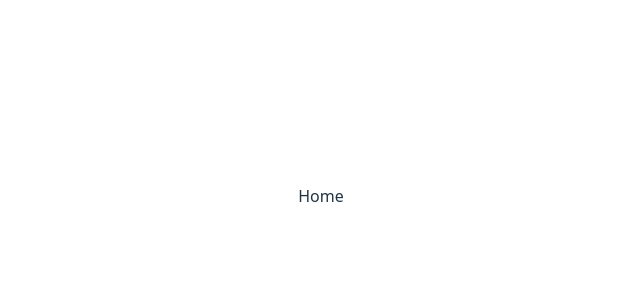
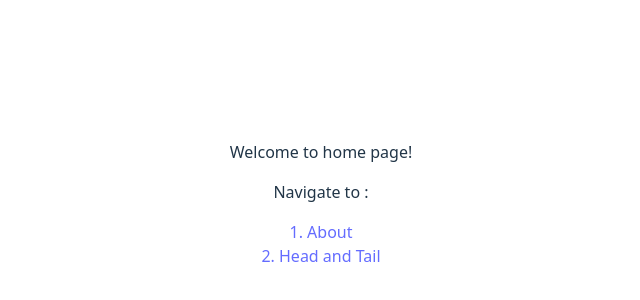
Before and after one commit to RajkiranDev123/react_task_1, a React (Vite) app: page / in a window 1280 px wide. Shown: the part 204-504 px from the top of the page, without its empty margins (319-959 px from the left). Built offline with nearby package versions, Linux system fonts and the light colour scheme.

Commit message:
pages created

```diff
--- a/src/pages/Head_Tail.jsx
+++ b/src/pages/Head_Tail.jsx
@@ -1,8 +1,16 @@
-import React from 'react'
+import React, { useState, useEffect } from 'react'
 
 const Head_Tail = () => {
+
+
+  const [choose,setChoose]=useState("")
+
   return (
-    <div>Head&Tail</div>
+    <div>
+
+
+      ioujgh
+    </div>
   )
 }
 
--- a/src/pages/Home.jsx
+++ b/src/pages/Home.jsx
@@ -1,9 +1,24 @@
 import React from 'react'
+import { Link } from 'react-router-dom'
 
 const Home = () => {
-  return (
-    <div>Home</div>
-  )
+    return (
+        <div>
+            <p>Welcome to home page!</p>
+
+            <p>Navigate to :</p>
+
+            <Link to={"/about"}>1. About</Link><br />
+            <Link to={"/head_tail"}>2. Head and Tail</Link>
+
+
+
+
+
+
+
+        </div>
+    )
 }
 
 export default Home
```
